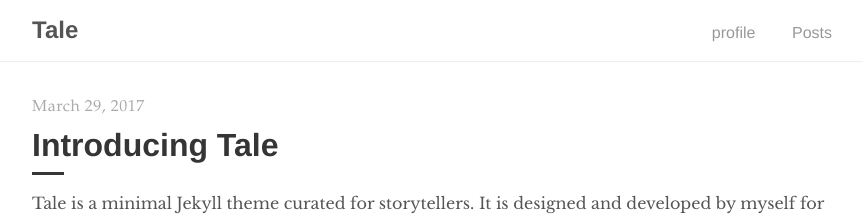
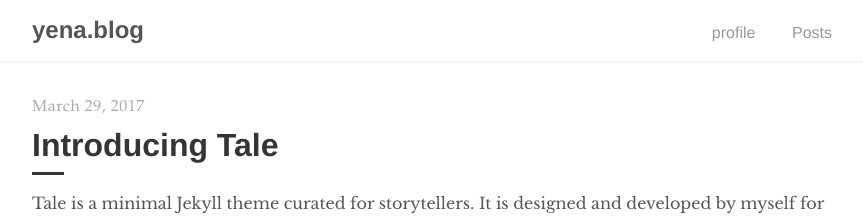
Before and after one commit to Yena-Park/yena-park.github.io, a Jekyll site: the page built from index.html, in a window 1280 px wide. Shown: the top 216 px of the page, without its empty margins (208-1071 px from the left). Built offline with Jekyll 4.4.1, drawn with Linux system fonts in a browser that asks for light colours; the list of posts is cut into pages by our own code.

Commit message:
Update _config.yml

```diff
--- a/_config.yml
+++ b/_config.yml
@@ -1,5 +1,5 @@
 # Site settings
-title:          Tale
+title:          yena.blog
 description:    "Minimal Jekyll theme for storytellers"
 url:            "https://yena-park.github.io"
 
```
